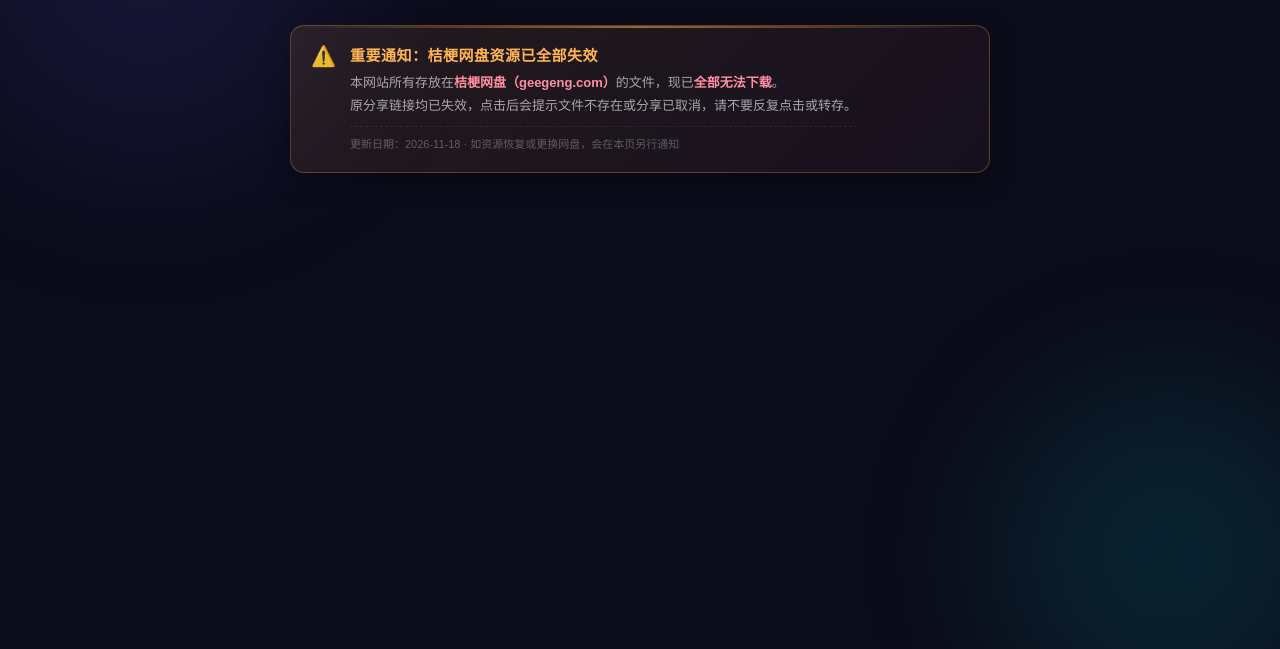
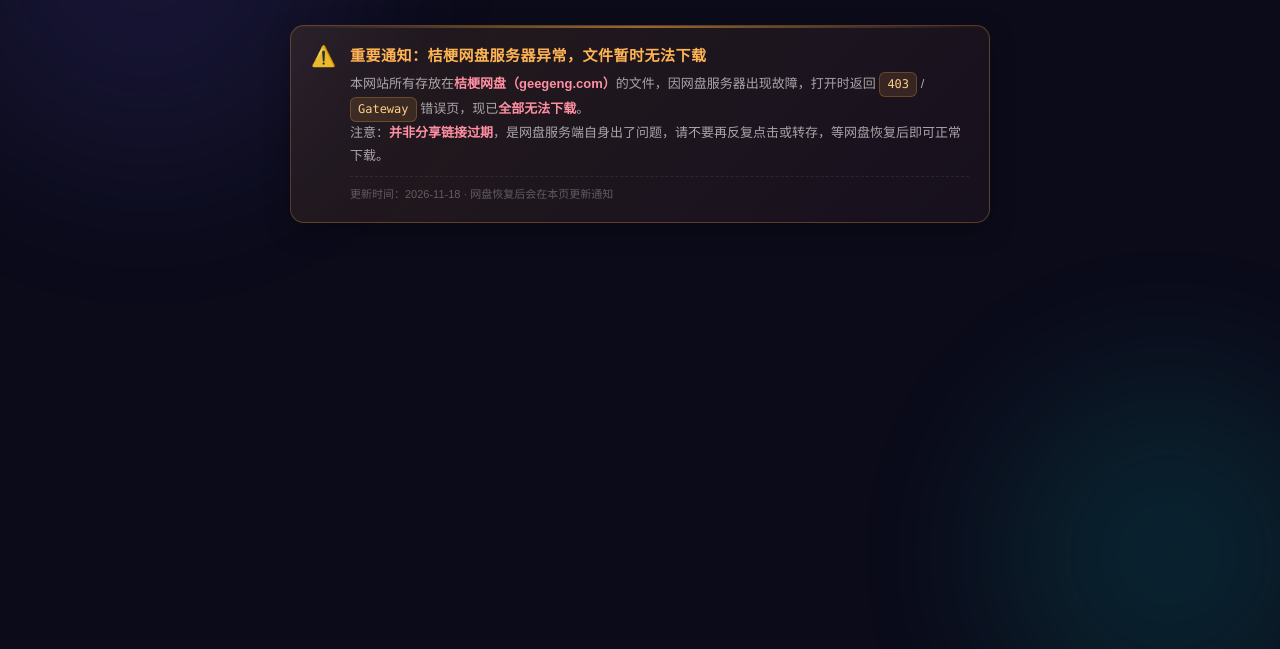
Before and after one commit to minext137/minext137.github.io, a plain HTML site: page pages/apps.html in a window 1280 px wide. Shown: the part 151-800 px from the top of the page. Drawn offline with Linux system fonts and the light colour scheme.

Commit message:
Update apps.html notice: geegeng netdisk returns 403/Gateway, files temporarily unavailable

```diff
--- a/pages/apps.html
+++ b/pages/apps.html
@@ -174,7 +174,7 @@
         color: rgba(255,255,255,0.12);
     }
 
-    /* 失效公告 */
+    /* 故障公告 */
     .notice {
         display: flex;
         align-items: flex-start;
@@ -213,6 +213,16 @@
     }
     .notice .n-body strong {
         color: #ff8fa3; font-weight: 600;
+    }
+    .notice .n-code {
+        display: inline-block;
+        padding: 1px 7px;
+        border-radius: 6px;
+        font-family: Consolas, "Courier New", monospace;
+        font-size: 12px;
+        color: #ffd08a;
+        background: rgba(255,171,64,0.12);
+        border: 1px solid rgba(255,171,64,0.25);
     }
     .notice .n-tip {
         display: block;
@@ -283,15 +293,15 @@
         <p>收录的实用工具与应用程序</p>
     </div>
 
-    <!-- 失效公告 -->
+    <!-- 故障公告 -->
     <div class="notice">
         <div class="n-icon">⚠️</div>
         <div class="n-text">
-            <div class="n-title">重要通知：桔梗网盘资源已全部失效</div>
+            <div class="n-title">重要通知：桔梗网盘服务器异常，文件暂时无法下载</div>
             <div class="n-body">
-                本网站所有存放在<strong>桔梗网盘（geegeng.com）</strong>的文件，现已<strong>全部无法下载</strong>。<br>
-                原分享链接均已失效，点击后会提示文件不存在或分享已取消，请不要反复点击或转存。
-                <span class="n-tip">更新日期：2026-11-18 · 如资源恢复或更换网盘，会在本页另行通知</span>
+                本网站所有存放在<strong>桔梗网盘（geegeng.com）</strong>的文件，因网盘服务器出现故障，打开时返回 <span class="n-code">403</span> / <span class="n-code">Gateway</span> 错误页，现已<strong>全部无法下载</strong>。<br>
+                注意：<strong>并非分享链接过期</strong>，是网盘服务端自身出了问题，请不要再反复点击或转存，等网盘恢复后即可正常下载。
+                <span class="n-tip">更新时间：2026-11-18 · 网盘恢复后会在本页更新通知</span>
             </div>
         </div>
     </div>
```
